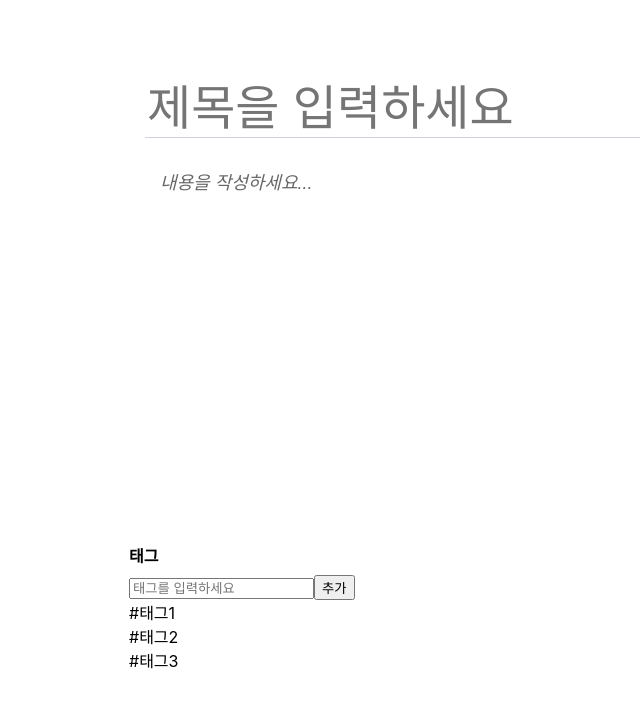
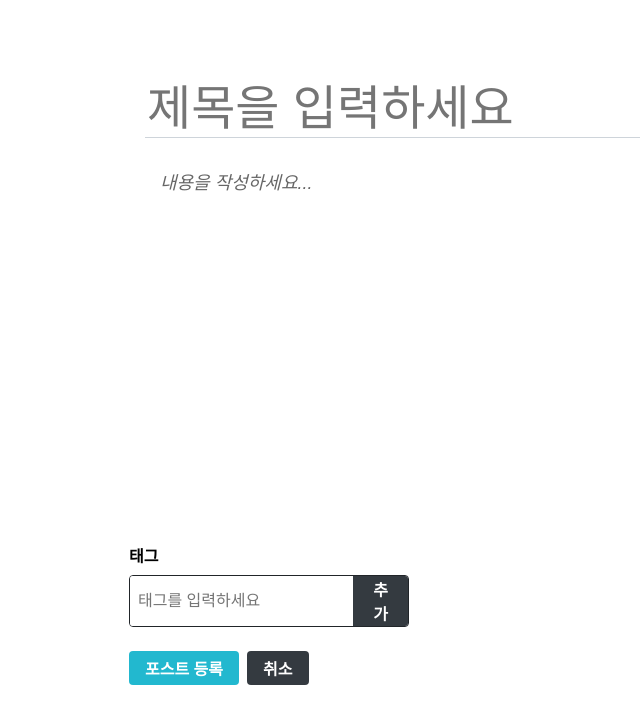
Before and after one commit to hermes7144/blog, a React (Create React App) app in the folder blog-frontend/: page /write in a window 1280 px wide. Shown: the top 724 px of the page, without its empty margins (15-655 px from the left). Built offline with nearby package versions, Linux system fonts and the light colour scheme.

Commit message:
write 완료

```diff
--- a/blog-frontend/src/components/write/TagBox.js
+++ b/blog-frontend/src/components/write/TagBox.js
@@ -1,4 +1,4 @@
-import React from 'react'
+import React, { useState, useCallback, useEffect } from 'react'
 import styled from 'styled-components';
 import palette from '../../lib/styles/palette';
 
@@ -15,34 +15,116 @@
 `;
 
 const TagForm = styled.form`
-`
+  border-radius: 4px;
+  overflow: hidden;
+  display: flex;
+  width: 280px;
+  border: 1px solid ${palette.gray[9]}; /* 스타일 초기화 */
+  input,
+  button {
+    outline: none;
+    border: none;
+    font-size: 1rem;
+  }
+
+  input {
+    padding: 0.5rem;
+    flex: 1;
+  }
+
+button {
+  cursor: pointer;
+  padding-right: 1rem;
+  padding-left: 1rem;
+  border: none;
+  background: ${palette.gray[8]};
+  color: white;
+  font-weight: bold;
+  &:hover {
+    background: ${palette.gray[6]}
+  }
+}
+`;
+
 const Tag = styled.div`
+  margin-right: 0.5rem;
+  color: ${palette.gray[6]};
+  cursor:pointer;
+  &:hover {
+    opacity: 0.5;
+  }
 `
 const TagListBlock = styled.div`
-
+  display: flex;
+  margin-top: 0.5rem;
 `;
 
 // React.memo를 사용하여 tag 값이 바뀔 때만 리렌더링되도록 처리
-const TagItem = React.memo(({ tag }) => <Tag>#{tag}</Tag>);
+const TagItem = React.memo(({ tag, onRemove }) => (
+  <Tag onClick={() => onRemove(tag)}>#{tag}</Tag>
+));
 
 // React.memo를 사용하여 tags 값이 바뀔 때만 리렌더링되도록 처리
-const TagList = React.memo(({ tags }) => (
+const TagList = React.memo(({ tags, onRemove }) => (
   <TagListBlock>
-    {tags.map(tag => (
-      <TagItem key={tag} tag={tag} />
+    {tags && tags.map(tag => (
+      <TagItem key={tag} tag={tag} onRemove={onRemove} />
     ))}
   </TagListBlock>
 ));
+const TagBox = ({ tags, onChangeTags }) => {
+  const [input, setInput] = useState('');
+  const [localTags, setLocalTags] = useState([]);
 
-const TagBox = () => {
+  const insertTag = useCallback(tag => {
+    if (!tag) return; // 공백이라면 추가하지 않음
+    console.log(tag);
+    if (localTags.includes(tag)) return; // 이미 존재한다면 추가하지 않음
+    const nextTags = [...localTags, tag];
+    setLocalTags(nextTags);
+    onChangeTags(nextTags);
+  },
+    [localTags, onChangeTags],
+  );
+
+  const onRemove = useCallback(
+    tag => {
+      const nextTags = localTags.filter(t => t !== tag);
+      setLocalTags(nextTags);
+      onChangeTags(nextTags);
+    },
+    [localTags, onChangeTags],
+  );
+
+  const onChange = useCallback(e => {
+    setInput(e.target.value);
+  }, []);
+
+  const onSubmit = useCallback(
+    e => {
+      e.preventDefault();
+      insertTag(input.trim()); // 앞뒤 공백을 없앤 후 등록
+      setInput(''); // input 초기화
+    },
+    [input, insertTag],
+  );
+
+  // tags 값이 바뀔 때
+  useEffect(() => {
+    setLocalTags(tags);
+  }, [tags]);
   return (
     <TagBoxBlock>
       <h4>태그</h4>
-      <TagForm>
-        <input placeholder='태그를 입력하세요' />
+      <TagForm onSubmit={onSubmit}>
+        <input
+          placeholder='태그를 입력하세요'
+          value={input}
+          onChange={onChange}
+        />
         <button type="submit">추가</button>
       </TagForm>
-      <TagList tags={['태그1', '태그2', '태그3']} />
+      <TagList tags={localTags} onRemove={onRemove} />
     </TagBoxBlock>
   )
 }
--- /dev/null
+++ b/blog-frontend/src/components/write/WriteActionButtons.js
@@ -0,0 +1,32 @@
+import React from 'react';
+import styled from 'styled-components';
+import Button from '../common/Button'
+
+const WriteActionButtonsBlock = styled.div`
+  margin-top: 1rem;
+  margin-bottom: 3rem;
+  button + button {
+    margin-left: 0.5rem;
+  }
+`
+// TagBox에서 사용하는 버튼과 일치하는 높이로 설정한 후 서로간의 여백 지정
+const StyledButton = styled(Button)`
+  height: 2.125rem;
+  & + & {
+    margin-left: 0.5rem;
+  }
+`;
+
+
+const WriteActionButtons = ({ onCancel, onPublish }) => {
+  return (
+    <WriteActionButtonsBlock>
+      <StyledButton cyan onClick={onPublish}>
+        포스트 등록
+      </StyledButton>
+      <StyledButton onClick={onCancel}>취소</StyledButton>
+    </WriteActionButtonsBlock>
+  )
+}
+
+export default WriteActionButtons
--- a/blog-frontend/src/containers/auth/LoginForm.js
+++ b/blog-frontend/src/containers/auth/LoginForm.js
@@ -3,7 +3,6 @@
 import { changeField, initializeForm, login } from '../../modules/auth';
 import AuthForm from '../../components/auth/AuthForm';
 import { check } from '../../modules/user';
-
 import { useNavigate } from 'react-router-dom';
 
 const LoginForm = () => {
@@ -35,6 +34,11 @@
     dispatch(login({ username, password }))
   }
 
+  // 컴포넌트가 처음 렌더링 될 때 form 을 초기화함
+  useEffect(() => {
+    dispatch(initializeForm('login'));
+  }, [dispatch]);
+
   useEffect(() => {
     if (authError)
     {
@@ -48,8 +52,6 @@
       console.log('로그인 성공')
       dispatch(check());
     }
-
-
   }, [auth, authError, dispatch])
 
   useEffect(() => {
@@ -66,8 +68,6 @@
     }
   }, [navigate, user])
 
-
-
   return (
     <AuthForm
       type='login'
@@ -78,8 +78,5 @@
     ></AuthForm>
   )
 }
-// 위 컴포넌트에서는 onChange 함수와 onSubmit 함수를 구현하여 필요한 액션을 디스패치하도록 구현해 주었습니다.
-// 또한, useEffect를 사용하여 맨 처음 렌더링 후 initializeForm 액션 생성 함수를 호출했습니다.
-
 
 export default LoginForm
--- /dev/null
+++ b/blog-frontend/src/containers/write/EditorContainer.js
@@ -0,0 +1,25 @@
+import React, { useEffect, useCallback } from 'react'
+import Editor from '../../components/write/Editor';
+import { useSelector, useDispatch } from 'react-redux';
+import { changeField, initialize } from '../../modules/write';
+
+const EditorContainer = () => {
+  const dispatch = useDispatch();
+  const { title, body } = useSelector(({ write }) => ({
+    title: write.title,
+    body: write.body,
+  }));
+  const onChangeField = useCallback(payload => dispatch(changeField(payload)), [
+    dispatch,
+  ]);
+  // 언마운트될때 초기화
+  useEffect(() => {
+    return () => {
+      dispatch(initialize());
+    }
+  }, [dispatch]);
+  return <Editor onChangeField={onChangeField} title={title} body={body} />
+
+}
+
+export default EditorContainer
--- /dev/null
+++ b/blog-frontend/src/containers/write/TagBoxContainer.js
@@ -0,0 +1,22 @@
+import React from 'react';
+import { useDispatch, useSelector } from 'react-redux';
+import TagBox from '../../components/write/TagBox';
+import { changeField } from '../../modules/write';
+
+const TagBoxContainer = () => {
+  const dispatch = useDispatch();
+  const tags = useSelector(state => state.write.tags);
+
+  const onChangeTags = nextTags => {
+    dispatch(
+      changeField({
+        key: 'tags',
+        value: nextTags,
+      }),
+    );
+  };
+
+  return <TagBox onChangeTags={onChangeTags} tags={tags} />;
+};
+
+export default TagBoxContainer;
--- /dev/null
+++ b/blog-frontend/src/containers/write/WriteActionButonContainer.js
@@ -0,0 +1,51 @@
+import React, { useEffect } from 'react'
+import WriteActionButtons from '../../components/write/WriteActionButtons'
+import { useSelector, useDispatch } from 'react-redux'
+import { useNavigate } from 'react-router-dom';
+import { writePost } from '../../modules/write';
+
+const WriteActionButonContainer = ({ history }) => {
+  const navigate = useNavigate();
+  const dispatch = useDispatch();
+  const { title, body, tags, post, postError } = useSelector(({ write }) => ({
+    title: write.title,
+    body: write.body,
+    tags: write.tags,
+    post: write.post,
+    postError: write.postError,
+  }));
+
+  // 포스트 등록
+  const onPublish = () => {
+    dispatch(
+      writePost({
+        title,
+        body,
+        tags,
+      }),
+    );
+  };
+
+  // 취소
+  const onCancel = () => {
+    history.goBack();
+  };
+
+  useEffect(() => {
+    if (post)
+    {
+      const { _id, user } = post;
+      navigate(`/@${user.username}/${_id}`);
+    }
+    if (postError)
+    {
+      console.log(postError);
+    }
+  }, [navigate, history, post, postError])
+
+  return (
+    <WriteActionButtons onPublish={onPublish} onCancel={onCancel} />
+  )
+}
+
+export default WriteActionButonContainer
--- /dev/null
+++ b/blog-frontend/src/lib/api/posts.js
@@ -0,0 +1,5 @@
+// 포스트에 관련된 API를 요청하는 함수
+import client from './client';
+
+export const writePost = ({ title, body, tags }) =>
+  client.post('/api/posts', { title, body, tags });
--- a/blog-frontend/src/modules/index.js
+++ b/blog-frontend/src/modules/index.js
@@ -4,15 +4,17 @@
 import auth, { authSaga } from './auth';
 import loading from './loading';
 import user, { userSaga } from './user'
+import write, { writeSaga } from './write';
 
 const rootReducer = combineReducers({
   auth,
   loading,
   user,
+  write
 });
 
 export function* rootSaga() {
-  yield all([authSaga(), userSaga()]);
+  yield all([authSaga(), userSaga(), writeSaga()]);
 }
 
 export default rootReducer;
--- /dev/null
+++ b/blog-frontend/src/modules/write.js
@@ -0,0 +1,70 @@
+import { createAction, handleActions } from 'redux-actions';
+import createRequestSaga, {
+  createRequestActionTypes,
+} from '../lib/createRequestSaga';
+import * as postAPI from '../lib/api/posts';
+import { takeLatest } from 'redux-saga/effects';
+
+const INITIALIZE = 'write/INITIALIZE'; // 모든 내용 초기화
+const CHANGE_FIELD = 'write/CHANGE_FIELD'; // 특정 key 값 바꾸기
+const [
+  WRITE_POST,
+  WRITE_POST_SUCCESS,
+  WRITE_POST_FAILURE
+] = createRequestActionTypes('write/WRITE_POST'); // 포스트 작성
+
+export const initialize = createAction(INITIALIZE);
+export const changeField = createAction(CHANGE_FIELD, ({ key, value }) => ({
+  key,
+  value,
+}));
+
+export const writePost = createAction(WRITE_POST, ({ title, body, tags }) => ({
+  title,
+  body,
+  tags,
+}))
+
+// 사가 생성
+const writePostSaga = createRequestSaga(WRITE_POST, postAPI.writePost);
+export function* writeSaga() {
+  yield takeLatest(WRITE_POST, writePostSaga);
+}
+
+const initialState = {
+  title: '',
+  body: '',
+  tags: [],
+  posts: null,
+  postError: null,
+};
+
+const write = handleActions(
+  {
+    [INITIALIZE]: state => initialState, // initialState를 넣으면 초기 상태로 바뀜
+    [CHANGE_FIELD]: (state, { payload: { key, value } }) => ({
+      ...state,
+      [key]: value
+    }),
+    [WRITE_POST]: state => ({
+      ...state,
+      // post와 postError 초기화
+      post: null,
+      postError: null,
+    }),
+    // 포스트 작성 성공
+    [WRITE_POST_SUCCESS]: (state, { payload: post }) => ({
+      ...state,
+      post,
+    }),
+    // 포스트 작성 실패
+    [WRITE_POST_FAILURE]: (state, { payload: postError }) => ({
+      ...state,
+      postError,
+    }),
+
+  },
+  initialState,
+);
+
+export default write;
--- a/blog-frontend/src/pages/WritePage.js
+++ b/blog-frontend/src/pages/WritePage.js
@@ -1,13 +1,14 @@
 import React from 'react'
-import Editor from '../components/write/Editor';
-import TagBox from '../components/write/TagBox';
 import Responsive from '../components/common/Responsive';
-
+import EditorContainer from '../containers/write/EditorContainer';
+import TagBoxContainer from '../containers/write/TagBoxContainer';
+import WriteActionButonContainer from '../containers/write/WriteActionButonContainer';
 const WritePage = () => {
   return (
     <Responsive>
-      <Editor />
-      <TagBox />
+      <EditorContainer />
+      <TagBoxContainer />
+      <WriteActionButonContainer />
     </Responsive>
 
   )
```
Also changed, not shown: blog-frontend/src/components/write/Editor.js (+20 -4 lines).
